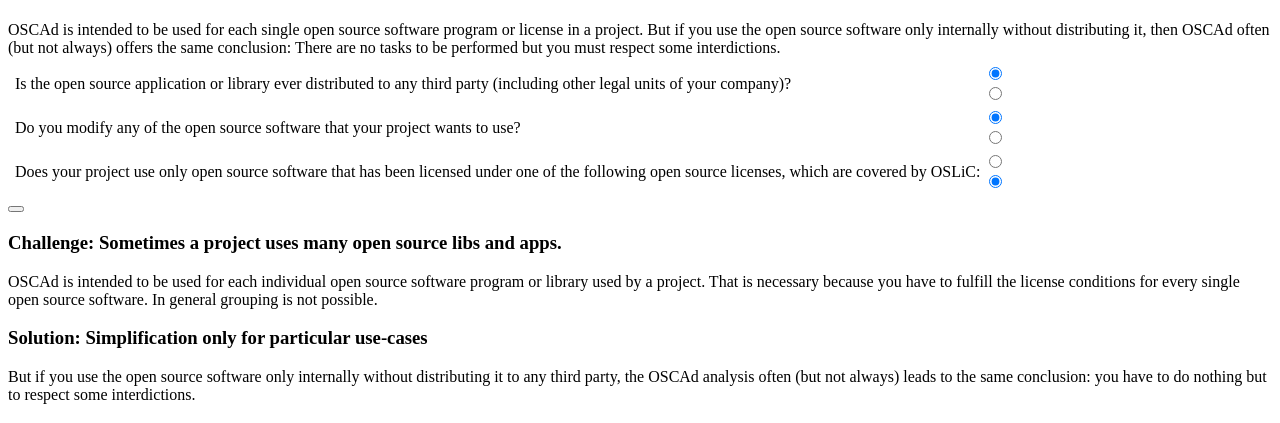
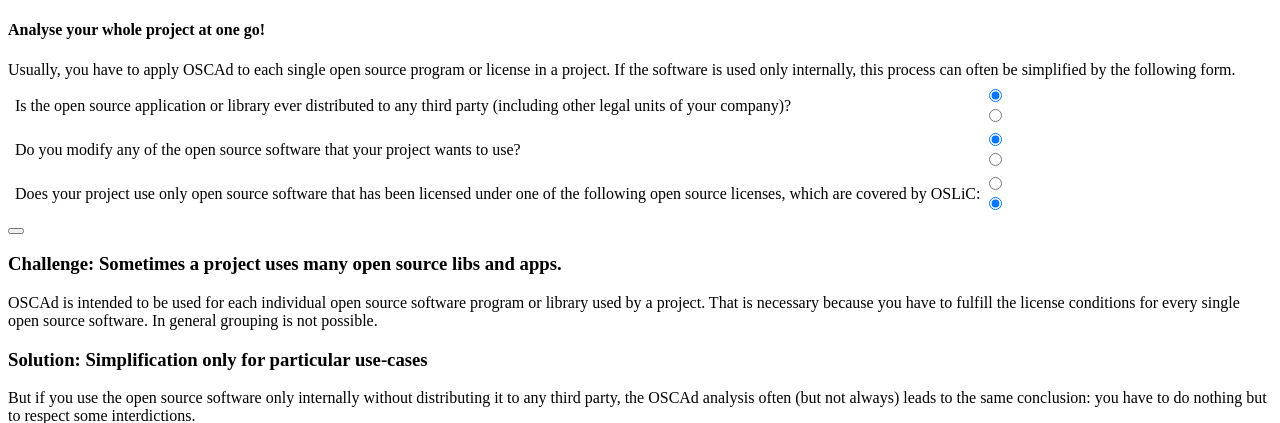
Before and after one commit to telekom/oscad2-branded, a Python web app: template branding/oscad_theme_telekom/templates/oscad/internal_use.jinja2 in a window 1280 px wide. Shown: the part 83-506 px from the top of the page. Run offline with Jinja, Linux system fonts and the light colour scheme; the template is opened without the code that fills it, so the values that code supplies are empty.

Commit message:
Branding: changing colors and some texts

```diff
--- a/branding/oscad_theme_telekom/assets/scss/bootstrap.scss
+++ b/branding/oscad_theme_telekom/assets/scss/bootstrap.scss
@@ -19,6 +19,11 @@
 $brand-primary:         #E20074;
 $navbar-default-brand-color: $brand-primary;
 
+$navbar-default-bg:     #FFF;
+
+$state-info-text:       #000;
+$state-info-bg:         darken($navbar-default-bg, 6.5%);
+
 @import "bootstrap/variables";
 
 $grid-float-breakpoint: $screen-xs-min;
--- a/branding/oscad_theme_telekom/templates/oscad/internal_use_base.jinja2
+++ b/branding/oscad_theme_telekom/templates/oscad/internal_use_base.jinja2
@@ -22,22 +22,23 @@
   <div class="col-md-offset-1 col-md-10">
     <div class="panel panel-info">
       <div class="panel-heading">
-        <h4 class="panel-title">{{request.select('Hinweis', 'Hint') }}</h4>
+        <h4 class="panel-title">
+          {%- if request.is_german -%}
+	    Analysieren Sie Ihr ganzes Projekt auf einmal!
+          {%- else -%}
+	    Analyse your whole project at one go!
+          {%- endif -%}
+	</h4>
       </div>
       <div class="panel-body">
         {%- if request.is_german -%}
-	  Es ist vorgesehen, dass OSCAd für jede einzelne Open Source Software
-	  und jede einzelne Lizenz, die Ihr Projekt verwendet, angewendet wird.
-	  Wenn Sie Open Source Software aber nur intern nutzen, ohne Sie weiterzugeben,
-	  dann kommt OSCAd oft (aber nicht immer) zum gleichen Ergebnis:
-	  Es gibt keine Tätigkeiten, die sie ausführen müssen, aber Sie müssen
-	  einige Verbote beachten.
+	  Normalerweise müssen Sie OSCAd für jede einzelne Open Source Software
+	  und jede einzelne Lizenz, die Ihr Projekt verwendet, anwenden. Für die
+	  interne Nutzung kann das oft mittels dieses Formulars vereinfacht werden.
 	{%- else -%}
-          OSCAd is intended to be used for each single open source software
-	  program or license in a project. But if you use the open source
-	  software only internally without distributing it, then OSCAd often
-	  (but not always) offers the same conclusion: There are no tasks
-	  to be performed but you must respect some interdictions.
+	  Usually, you have to apply OSCAd to each single open source program or
+	  license in a project. If the software is used only internally, this
+	  process can often be simplified by the following form.
         {%- endif %}
       </div>
     </div>
```
